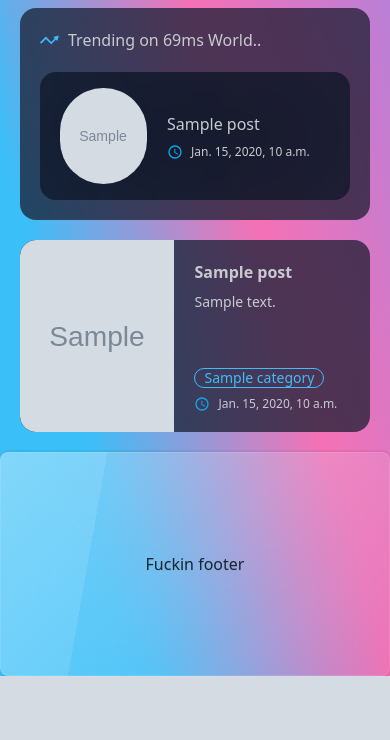
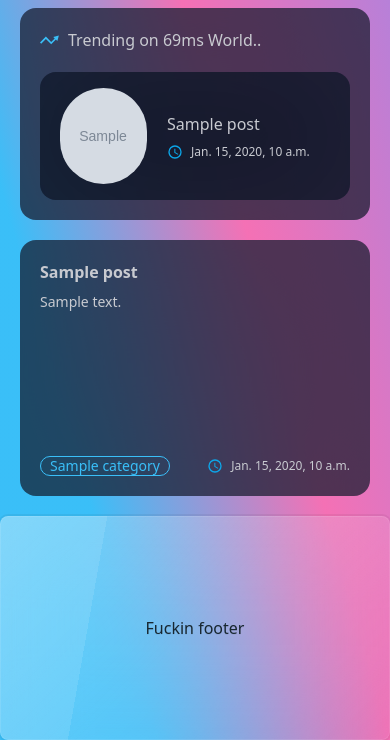
Before and after one commit to izharxyz/neon, a Django app: template blog/templates/blog/index.html in a window 390 px wide. Shown: the part 647-1387 px from the top of the page. Before the commit the page ends 1323 px from the top, so only its background shows below. Run offline with Django 3.2, Linux system fonts and the light colour scheme; the template is opened without the code that fills it: values that come from a table or form of the project are taken from there, others are empty; tables that the repository leaves empty hold one stand-in row (values such as "Sample post"); grey boxes marked "Sample" are stand-in pictures; style sheets or scripts are compiled from the project's sources.

Commit message:
design changes for small devices

```diff
--- a/templates/partials/post_card.html
+++ b/templates/partials/post_card.html
@@ -1,7 +1,7 @@
-<div class="card card-side bg-base-100 bg-opacity-70 h-48 lg:h-64 backdrop-blur-3xl w-full overflow-hidden">
+<div class="card card-side bg-base-100 bg-opacity-70 h-64 backdrop-blur-3xl w-full overflow-hidden">
     <figure>
         <img src="{{ post.thumbnail }}"
-             class="w-48 h-48 lg:w-64 lg:h-64 object-cover"
+             class="w-64 h-64 object-cover hidden md:block"
              alt="Movie" />
     </figure>
     <div class="card-body w-4/6 p-5">
```
